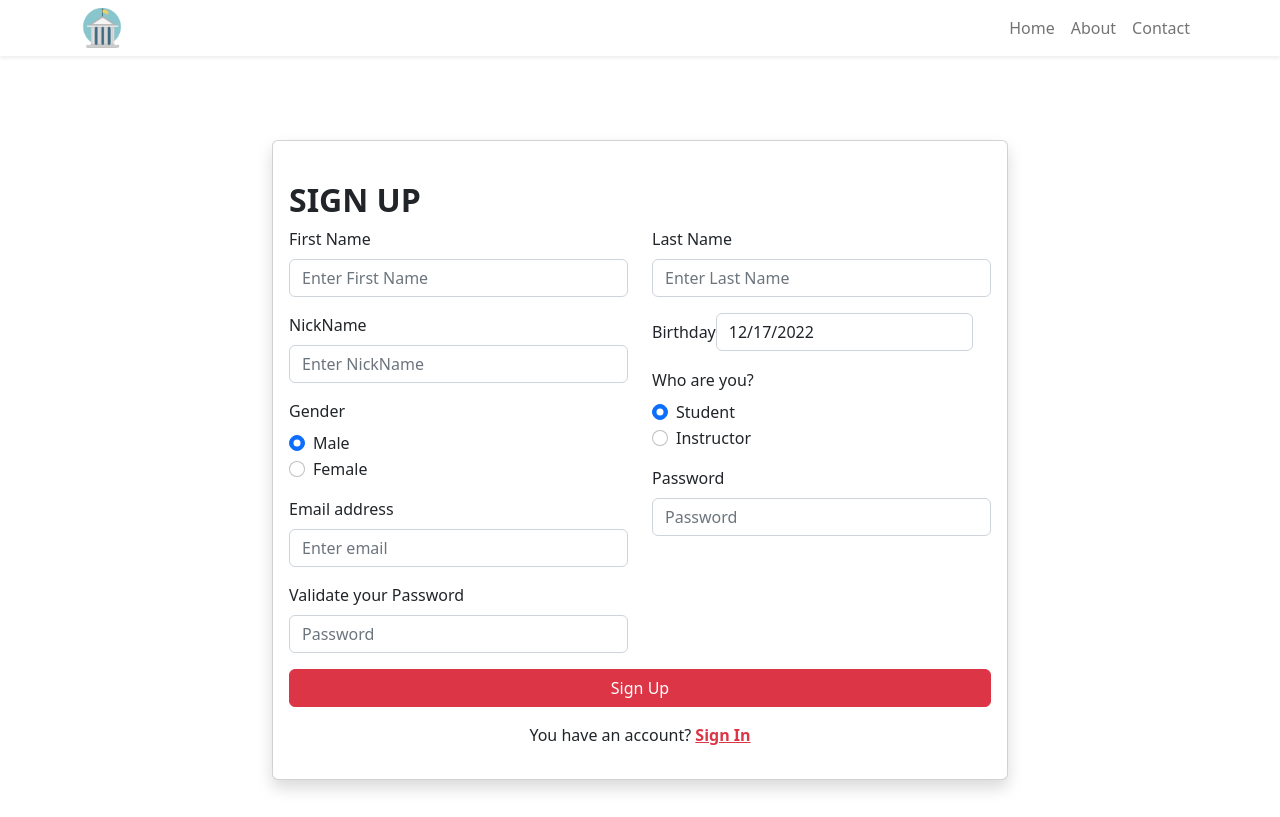
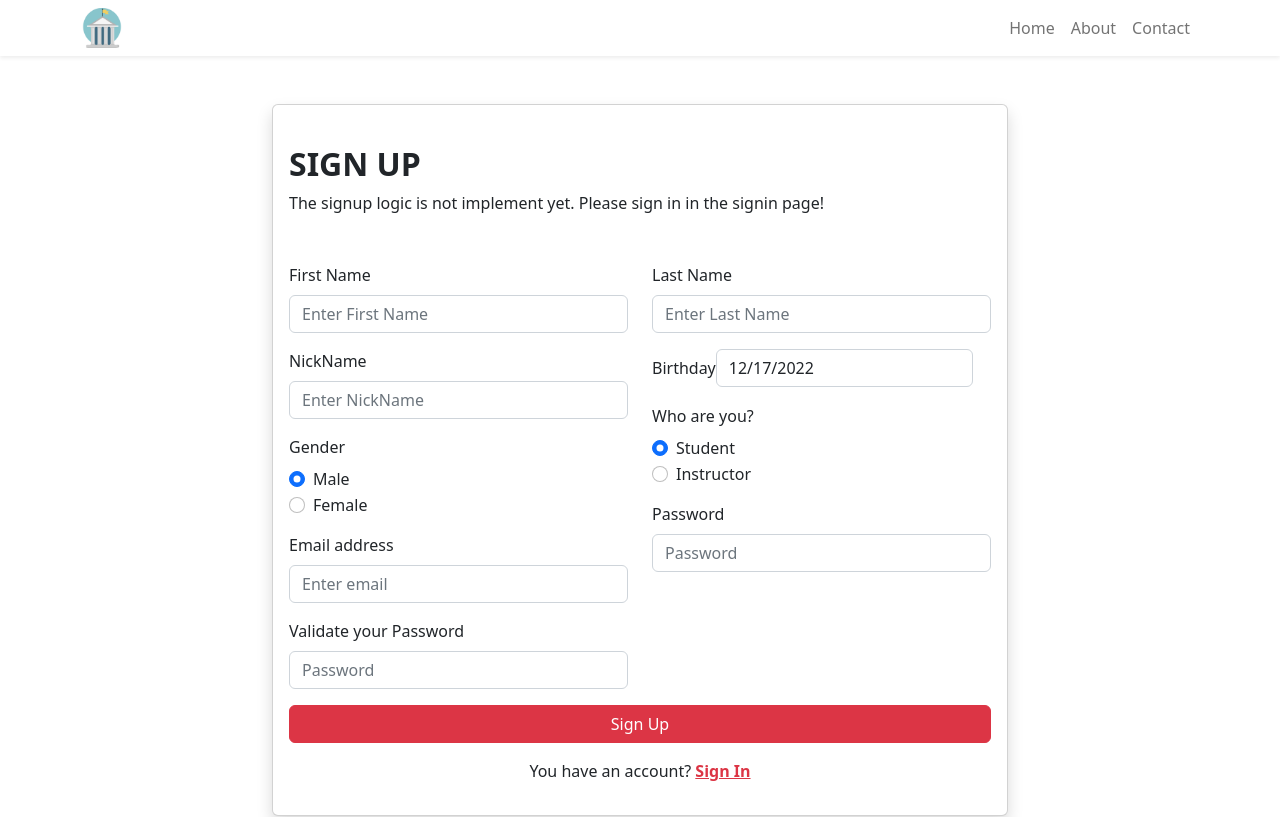
Before and after one commit to AymenBoujmil/course-management-system, a React (Create React App) app in the folder front/my-app/: page /signup in a window 1280 px wide. Shown: the top 817 px of the page. Built offline with nearby package versions, Linux system fonts and the light colour scheme.

Commit message:
adding text in signup

```diff
--- a/front/my-app/src/pages/SignUp.tsx
+++ b/front/my-app/src/pages/SignUp.tsx
@@ -94,7 +94,7 @@ const SignUp: FC = () => {
 						<Card.Body>
 							<div className='mb-3 mt-md-4'>
 								<h2 className='fw-bold mb-2 text-uppercase '>Sign Up</h2>
-								{/* <p className=" mb-5">Please enter your login and password!</p> */}
+									<p className=" mb-5">The signup logic is not implement yet. Please sign in in the signin page!</p>
 								<div className='mb-3'>
 									<Form onSubmit={(e) => handleSubmit(e)}>
 										<Row>
```
